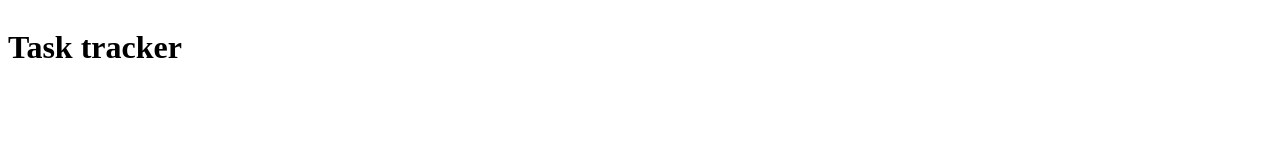
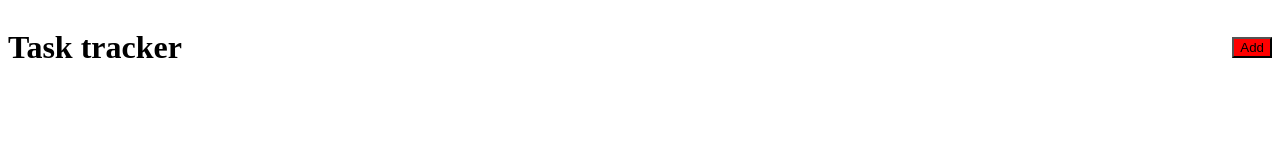
Before and after one commit to moeindev/angular-crash, an Angular app: page / in a window 1280 px wide. Shown: the top 160 px of the page. Built offline with nearby package versions, Linux system fonts and the light colour scheme.

Commit message:
add styles to button component

```diff
--- a/src/app/components/button/button.component.html
+++ b/src/app/components/button/button.component.html
@@ -1 +1,7 @@
-<p>button works!</p>
+<button
+[ngStyle]="{'background-color': color }"
+class="btn"
+(click)="onClick()"
+ >
+ {{ text }}
+</button>
--- a/src/app/components/button/button.component.ts
+++ b/src/app/components/button/button.component.ts
@@ -1,4 +1,4 @@
-import { Component, OnInit } from '@angular/core';
+import { Component, OnInit, Input, Output, EventEmitter } from '@angular/core';
 
 @Component({
   selector: 'app-button',
@@ -7,9 +7,15 @@ import { Component, OnInit } from '@angular/core';
 })
 export class ButtonComponent implements OnInit {
 
+  @Input() text: string | undefined;
+  @Input() color: string | undefined;
+  @Output() btnClick = new EventEmitter()
   constructor() { }
 
   ngOnInit(): void {
   }
 
+  onClick() {
+    this.btnClick.emit();
+  }
 }
--- a/src/app/components/header/header.component.html
+++ b/src/app/components/header/header.component.html
@@ -2,4 +2,5 @@
     <h1>
         {{ title }}
     </h1>
+    <app-button color="red" text="Add" (btnClick)="toggleAddTask()"></app-button>
 </header>
--- a/src/app/components/header/header.component.ts
+++ b/src/app/components/header/header.component.ts
@@ -15,4 +15,7 @@ export class HeaderComponent implements OnInit {
     //run code here at component runtime
   }
 
+  toggleAddTask() {
+    console.log('Toggle add')
+  }
 }
```
